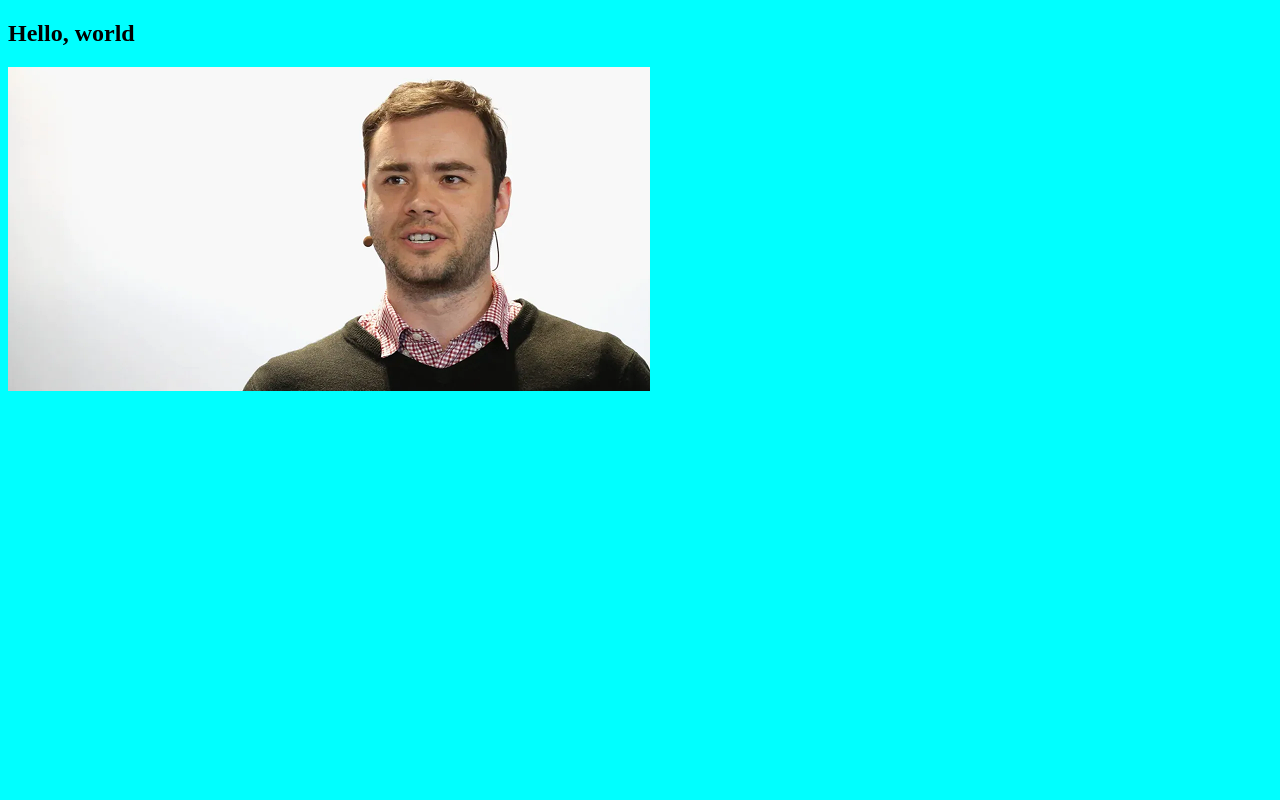
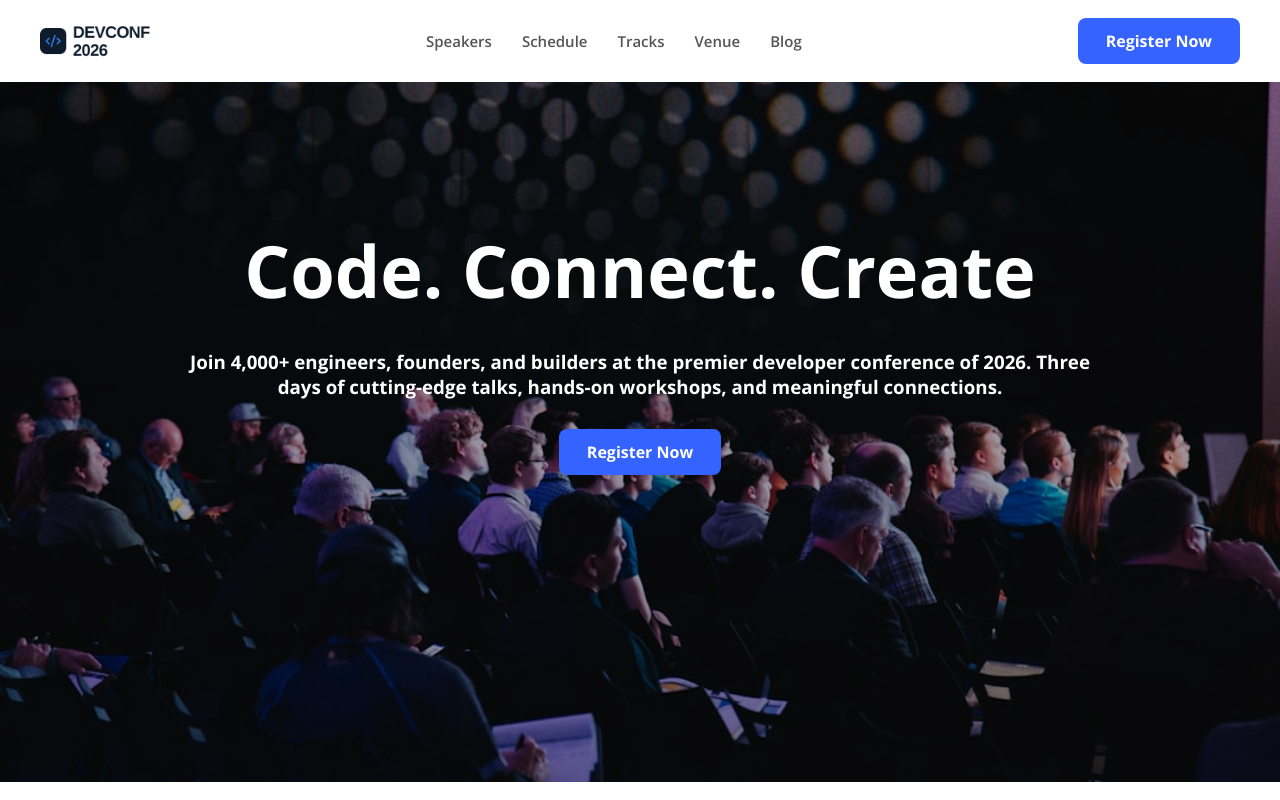
Before and after one commit to hridi61/b14-a1-solution, a plain HTML site: page index.html in a window 1280 px wide. Drawn offline with nearby package versions, Linux system fonts and the light colour scheme.

Commit message:
First Commit

```diff
--- a/index.html
+++ b/index.html
@@ -5,9 +5,44 @@
     <meta name="viewport" content="width=device-width, initial-scale=1.0">
     <title>Document</title>
     <link rel="stylesheet" href="./style.css">
+    <link rel="preconnect" href="https://fonts.googleapis.com">
+    <link rel="preconnect" href="https://fonts.gstatic.com" crossorigin>
+    <link href="https://fonts.googleapis.com/css2?family=Open+Sans:wght@300;400;500;600;700;800&display=swap" rel="stylesheet">
+    <link rel="stylesheet" href="https://cdnjs.cloudflare.com/ajax/libs/font-awesome/7.0.1/css/all.min.css">
+
 </head>
 <body>
-    <h2>Hello, world</h2>
-    <img src="assets/andrej.png" alt="">
+   <header>
+    <nav class="container navbar">
+        <div class="logo">
+                <img src="./assets/logo.png" alt="logo">
+                <!-- <h2>DEVCONF <br> 2026</h2> -->
+        </div>
+
+        <ul>
+            <li><a href="">Speakers</a></li>
+            <li><a href="">Schedule</a></li>
+            <li><a href="">Tracks</a></li>
+            <li><a href="">Venue</a></li>
+            <li><a href="">Blog</a></li>
+        </ul>
+
+        <button class="common-button">
+            Register Now
+        </button>
+    </nav>
+   </header>
+
+   <section class="hero-section">
+        <img class="hero-image" src="./assets/banner.jpg" alt="Banner">
+        <div class="hero-content">
+            <h1><b>Code. <span>Connect.</span> Create</b></h1>
+
+            <p><h3>Join 4,000+ engineers, founders, and builders at the premier developer conference of 2026. Three days of cutting-edge talks, hands-on workshops, and meaningful connections.</h3></p>
+
+            <button class="common-button">Register Now</button>
+
+        </div>
+   </section>
 </body>
 </html>
--- a/style.css
+++ b/style.css
@@ -1,3 +1,119 @@
+*{
+    margin:0;
+    padding:0;
+    box-sizing:border-box;
+    font-family:"Open Sans",sans-serif;
+}
+
 body{
-    background-color: aqua;
+    overflow-x: hidden;
 }
+
+img{
+    max-width:100%;
+}
+
+.container{
+    max-width:1200px;
+    margin:auto;
+}
+
+.common-button{
+    background:#3563ff;
+    color:white;
+    padding:12px 28px;
+    border:none;
+    border-radius:8px;
+    font-size:16px;
+    font-weight:bold;
+    cursor:pointer;
+}
+.common-button :hover{
+    background: #244ed6;
+}
+
+.navbar{
+    display:flex;
+    justify-content:space-between;
+    align-items:center;
+    padding:18px 0;
+}
+
+ .logo{
+    display:flex;
+    align-items:center;
+}
+
+.logo img{
+    width:110px;
+    height:auto;
+    display: block;
+}
+
+.navbar ul{
+    display:flex;
+    gap:30px;
+    list-style:none;
+    align-items:center;
+}
+
+.navbar ul li a{
+    text-decoration:none;
+    color:#555;
+    font-size:15px;
+    font-weight:600;
+}
+
+.navbar ul li a:hover{
+    color:#3366ff;
+}
+
+.hero-section{
+    position:relative;
+}
+
+.hero-section::before{
+    content:"";
+    position:absolute;
+    top:0;
+    left:0;
+    width:100%;
+    height:100%;
+    background:rgba(0,0,0,.35);
+    z-index:1;
+}
+.hero-image{
+    width:100%;
+    height:700px;
+    object-fit:cover;
+    display:block;
+}
+
+.hero-content{
+    position:absolute;
+    top:38%;
+    left:50%;
+    transform:translate(-50%,-50%);
+    text-align:center;
+    color:white;
+    width:900px;
+    z-index: 2;
+}
+
+.hero-content h1{
+    font-size:72px;
+    font-weight:800;
+    margin-bottom:18px;
+    white-space: nowrap;
+}
+
+.hero-content span{
+    font-style:italic bold;
+}
+
+.hero-content p{
+    font-size:18px;
+    line-height:30px;
+    margin-bottom:30px;
+
+}
```
